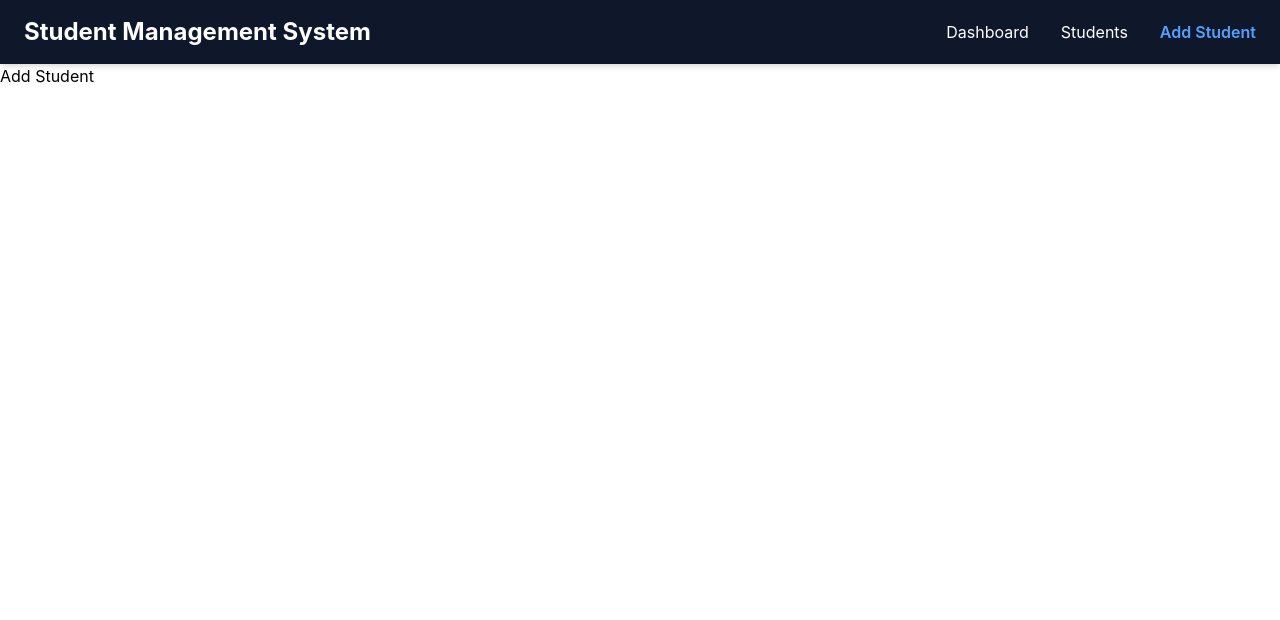
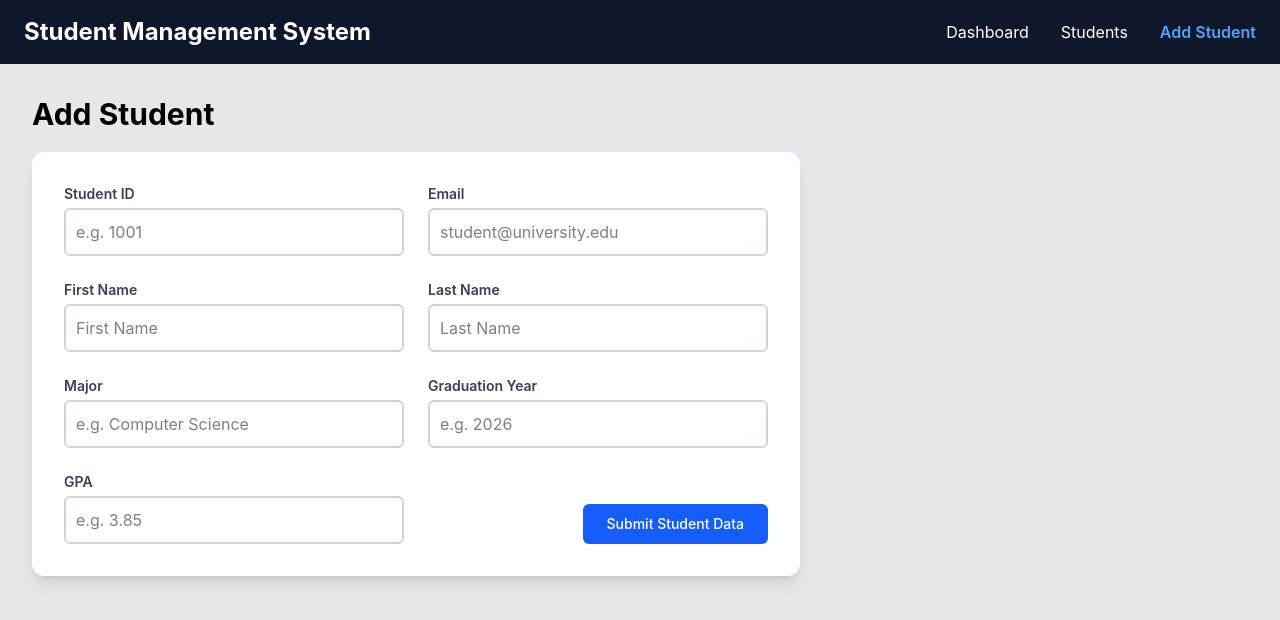
Before and after one commit to aryalankit121/Student-Management-System, a React app in the folder frontend/: page /students/add in a window 1280 px wide. Shown: the top 620 px of the page. Built offline with nearby package versions, Linux system fonts and the light colour scheme; the HTML template or start-up script is replaced by a standard one.

Commit message:
Implement Add Student form and Delete Student feature

```diff
--- a/frontend/src/pages/AddStudent.jsx
+++ b/frontend/src/pages/AddStudent.jsx
@@ -1,3 +1,170 @@
+import { useState } from "react";
+import axios from "axios";
+
 export default function AddStudent() {
-    return <h1>Add Student</h1>;
+    const initialStudent = {
+        student_id: "",
+        first_name: "",
+        last_name: "",
+        major: "",
+        year: "",
+        gpa: "",
+        email: ""
+    };
+    const [student, setStudent] = useState(initialStudent);
+
+    function handleChange(e) {
+        setStudent({
+            ...student,
+            [e.target.name]: e.target.value
+        });
+    }
+
+    function handleSubmit(e) {
+        e.preventDefault();
+
+        axios
+            .post("http://localhost:5000/students", student)
+            .then((response) => {
+                alert(response.data.message);
+                setStudent(initialStudent);
+            });
+    }
+
+    return (
+        <div className="min-h-screen bg-gray-200 p-8">
+            <h1 className="mb-5 text-3xl font-bold">Add Student</h1>
+
+            <div className="max-w-3xl rounded-xl bg-white p-8 shadow-lg">
+                <form onSubmit={handleSubmit} className="space-y-6">
+                    <div className="grid grid-cols-1 gap-6 md:grid-cols-2">
+                        {/* Student ID */}
+                        <div>
+                            <label className="mb-1 block text-sm font-semibold text-gray-700">
+                                Student ID
+                            </label>
+                            <input
+                                type="number"
+                                name="student_id"
+                                value={student.student_id}
+                                onChange={handleChange}
+                                placeholder="e.g. 1001"
+                                className="w-full rounded-md border-2 border-slate-300 p-2.5 outline-none transition-all duration-200 focus:border-indigo-600 focus:ring-1 focus:ring-indigo-600"
+                                required
+                            />
+                        </div>
+
+                        {/* Email */}
+                        <div>
+                            <label className="mb-1 block text-sm font-semibold text-gray-700">
+                                Email
+                            </label>
+                            <input
+                                type="email"
+                                name="email"
+                                value={student.email}
+                                onChange={handleChange}
+                                placeholder="student@university.edu"
+                                className="w-full rounded-md border-2 border-slate-300 p-2.5 outline-none transition-all duration-200 focus:border-indigo-600 focus:ring-1 focus:ring-indigo-600"
+                                required
+                            />
+                        </div>
+
+                        {/* First Name */}
+                        <div>
+                            <label className="mb-1 block text-sm font-semibold text-gray-700">
+                                First Name
+                            </label>
+                            <input
+                                type="text"
+                                name="first_name"
+                                value={student.first_name}
+                                onChange={handleChange}
+                                placeholder="First Name"
+                                className="w-full rounded-md border-2 border-slate-300 p-2.5 outline-none transition-all duration-200 focus:border-indigo-600 focus:ring-1 focus:ring-indigo-600"
+                                required
+                            />
+                        </div>
+
+                        {/* Last Name */}
+                        <div>
+                            <label className="mb-1 block text-sm font-semibold text-gray-700">
+                                Last Name
+                            </label>
+                            <input
+                                type="text"
+                                name="last_name"
+                                value={student.last_name}
+                                onChange={handleChange}
+                                placeholder="Last Name"
+                                className="w-full rounded-md border-2 border-slate-300 p-2.5 outline-none transition-all duration-200 focus:border-indigo-600 focus:ring-1 focus:ring-indigo-600"
+                                required
+                            />
+                        </div>
+
+                        {/* Major */}
+                        <div>
+                            <label className="mb-1 block text-sm font-semibold text-gray-700">
+                                Major
+                            </label>
+                            <input
+                                type="text"
+                                name="major"
+                                value={student.major}
+                                onChange={handleChange}
+                                placeholder="e.g. Computer Science"
+                                className="w-full rounded-md border-2 border-slate-300 p-2.5 outline-none transition-all duration-200 focus:border-indigo-600 focus:ring-1 focus:ring-indigo-600"
+                                required
+                            />
+                        </div>
+
+                        {/* Graduation Year */}
+                        <div>
+                            <label className="mb-1 block text-sm font-semibold text-gray-700">
+                                Graduation Year
+                            </label>
+                            <input
+                                type="number"
+                                name="year"
+                                value={student.year}
+                                onChange={handleChange}
+                                placeholder="e.g. 2026"
+                                className="w-full rounded-md border-2 border-slate-300 p-2.5 outline-none transition-all duration-200 focus:border-indigo-600 focus:ring-1 focus:ring-indigo-600"
+                                required
+                            />
+                        </div>
+
+                        {/* GPA */}
+                        <div>
+                            <label className="mb-1 block text-sm font-semibold text-gray-700">
+                                GPA
+                            </label>
+                            <input
+                                type="number"
+                                min="0"
+                                max="4"
+                                step="0.01"
+                                name="gpa"
+                                value={student.gpa}
+                                onChange={handleChange}
+                                placeholder="e.g. 3.85"
+                                className="w-full rounded-md border-2 border-slate-300 p-2.5 outline-none transition-all duration-200 focus:border-indigo-600 focus:ring-1 focus:ring-indigo-600"
+                                required
+                            />
+                        </div>
+
+                        {/* Submit Button */}
+                        <div className="flex items-end justify-end">
+                            <button
+                                type="submit"
+                                className="w-full md:w-auto flex items-center justify-center gap-2 rounded-md bg-blue-600 px-6 py-2.5 text-sm font-medium text-white transition-colors duration-200 hover:bg-blue-700"
+                            >
+                                Submit Student Data
+                            </button>
+                        </div>
+                    </div>
+                </form>
+            </div>
+        </div>
+    );
 }
--- a/frontend/src/pages/Statistics.jsx
+++ /dev/null
@@ -1,3 +0,0 @@
-export default function Statistics() {
-    return <h1>Statistics</h1>;
-}
--- a/frontend/src/pages/Students.jsx
+++ b/frontend/src/pages/Students.jsx
@@ -28,6 +28,20 @@ export default function Students() {
                     setStudents([response.data])
                 });
         }
+    }
+
+    function handleDelete(student_id) {
+        if (!window.confirm("Are you sure you want to delete this student?")) {
+                    return;
+                }
+
+        axios
+            .delete(`http://localhost:5000/students/${student_id}`)
+            .then(() => {
+                setStudents(previousStudents =>
+                    previousStudents.filter(student => student.student_id !== student_id)
+                );
+            });
     }
 
     return(
@@ -63,13 +77,16 @@ export default function Students() {
                         {students.map((student) => (
                             <tr className="border-b hover:bg-blue-50" key={student.student_id}>
                                 <td className="border-r border-gray-300 px-6 py-4 font-mono font-semibold">{student.student_id}</td>
-                                <td className="px-6 py-4 font-semibold">{student.first_name + " " + student.last_name}</td>
+                                <td className="px-6 py-4 font-semibold">{student.first_name} {student.last_name}</td>
                                 <td className="px-6 py-4">{student.major}</td>
                                 <td className="px-6 py-4">{student.year}</td>
                                 <td className="px-6 py-4 font-semibold text-blue-500">{student.gpa}</td>
                                 <td className="border-l border-gray-300 px-6 py-4">
                                     <button className="mr-2 rounded-md bg-blue-500 px-3 py-1 text-white hover:bg-blue-600">Edit</button>
-                                    <button className="rounded-md bg-red-500 px-3 py-1 text-white hover:bg-red-600">Delete</button>
+                                    <button onClick={() => handleDelete(student.student_id)}
+                                            className="rounded-md bg-red-500 px-3 py-1 text-white hover:bg-red-600">
+                                            Delete
+                                    </button>
                                 </td>
                             </tr>
                         ))}
```
